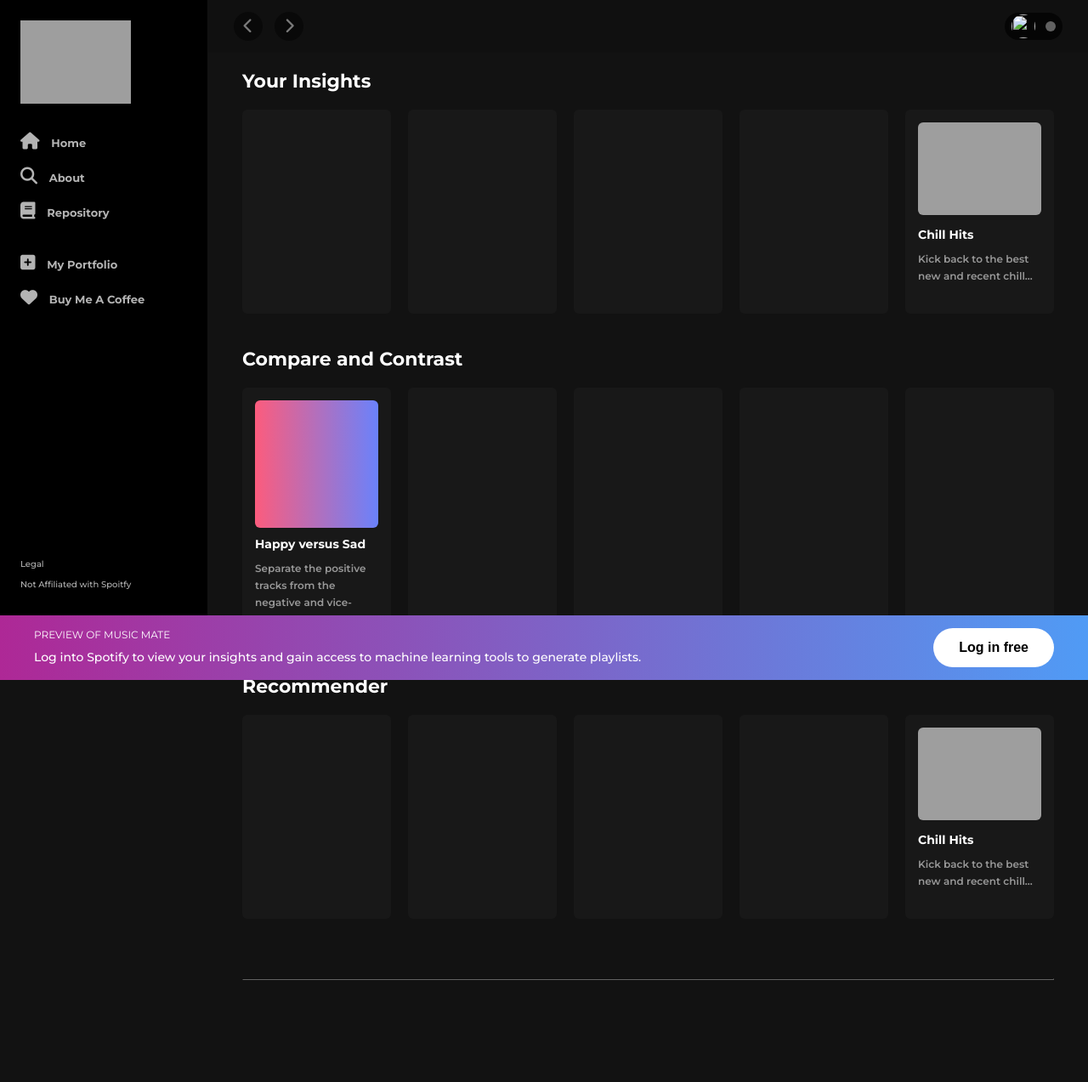
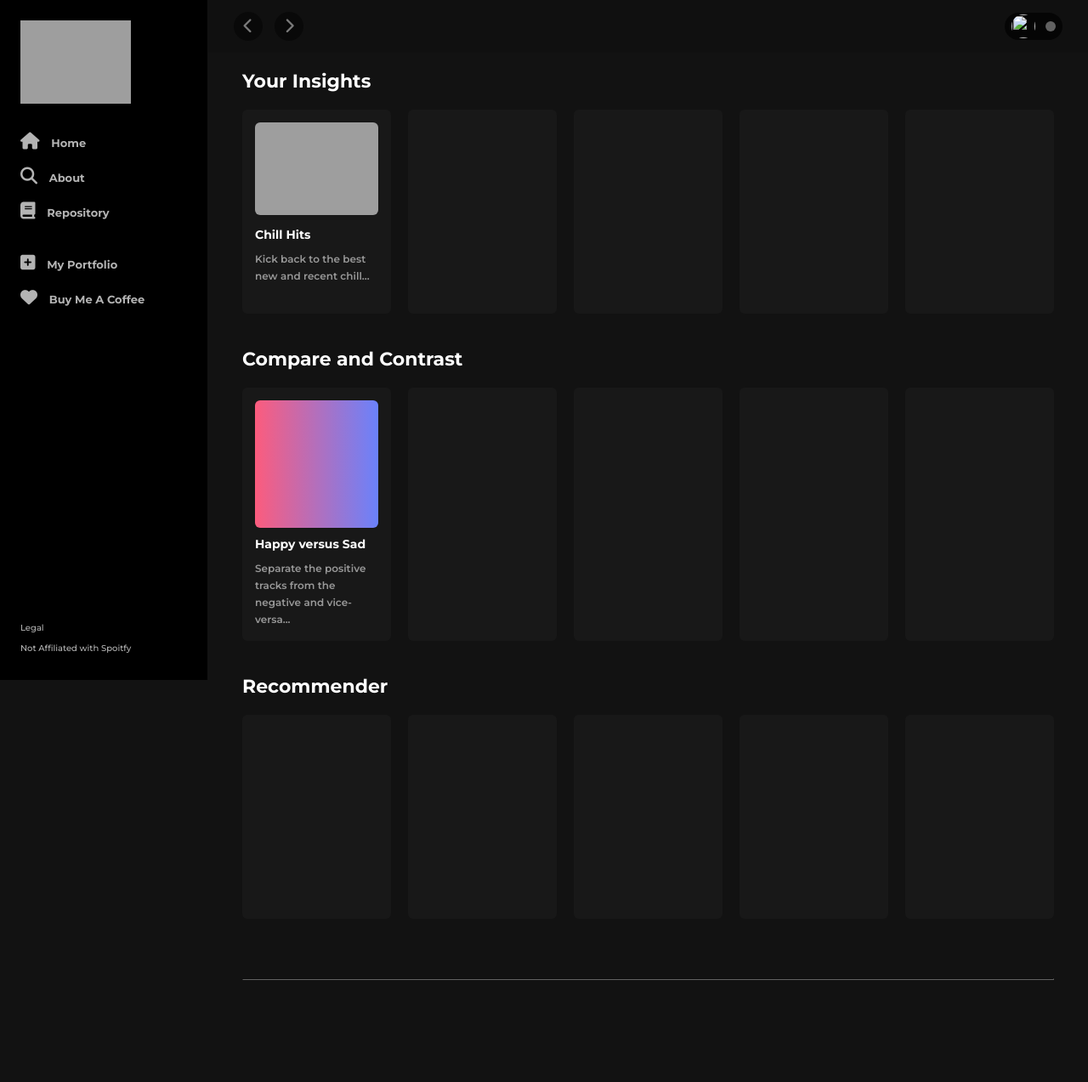
Before and after one commit to matthewlimm/musicmate, a Flask app: template templates/dashboard.html in a window 1280 px wide. Shown: the whole page at 85% size. Run offline with Flask 2, Linux system fonts and the light colour scheme; the template is opened without the code that fills it, so the values that code supplies are empty; parts of the project's set-up code (start-up, migrations or seed data) failed here and were passed over; some libraries are stand-ins or nearby versions; grey boxes are pictures that could not be loaded.

Commit message:
polish footer and dashboard

```diff
--- a/static/css/style.css
+++ b/static/css/style.css
@@ -54,6 +54,10 @@
   .sidebar .policies {
     position: absolute;
     bottom: 100px;
+  }
+  .sidebar .policies .no-preview {
+    position: relative;
+    bottom: -75px;
   }
   .sidebar .policies ul {
     list-style: none;
--- a/templates/dashboard.html
+++ b/templates/dashboard.html
@@ -62,6 +62,7 @@
       </div>
 
       <div class="policies">
+        <div class="no-preview">
         <ul>
           <li>
             <a href="#">Legal</a>
@@ -70,6 +71,7 @@
             <a href="https://developer.spotify.com/">Not Affiliated with Spoitfy</a>
           </li>
         </ul>
+      </div>
       </div>
     </div>
 
@@ -95,8 +97,13 @@
 
         <div class="list">
           <div class="item">
+            <img src="https://i.scdn.co/image/ab67616d0000b2733b5e11ca1b063583df9492db" />
+            <div class="play">
+              <span class="fa fa-play"></span>
+            </div>
+            <h4>Chill Hits</h4>
+            <p>Kick back to the best new and recent chill...</p>
           </div>
-
           <div class="item">
           </div>
 
@@ -107,12 +114,6 @@
           </div>
 
           <div class="item">
-            <img src="https://i.scdn.co/image/ab67616d0000b2733b5e11ca1b063583df9492db" />
-            <div class="play">
-              <span class="fa fa-play"></span>
-            </div>
-            <h4>Chill Hits</h4>
-            <p>Kick back to the best new and recent chill...</p>
           </div>
 
         </div>
@@ -160,28 +161,12 @@
           </div>
 
           <div class="item">
-            <img src="https://i.scdn.co/image/ab67616d0000b2733b5e11ca1b063583df9492db" />
-            <div class="play">
-              <span class="fa fa-play"></span>
-            </div>
-            <h4>Chill Hits</h4>
-            <p>Kick back to the best new and recent chill...</p>
           </div>
+
         </div>
 
         <hr>
       </div>
-
-      <div class="preview">
-        <div class="text">
-          <h6>Preview of Music Mate</h6>
-          <p>Log into Spotify to view your insights and gain access to machine learning tools to generate playlists.</p>
-        </div>
-        <div class="button">
-          <button type="button">Log in free</button>
-        </div>
-      </div>
-    </div>
 
     <script
       src="https://kit.fontawesome.com/23cecef777.js"
```
Also changed, not shown: templates/index.html (+7 -3 lines), 1 other file.
